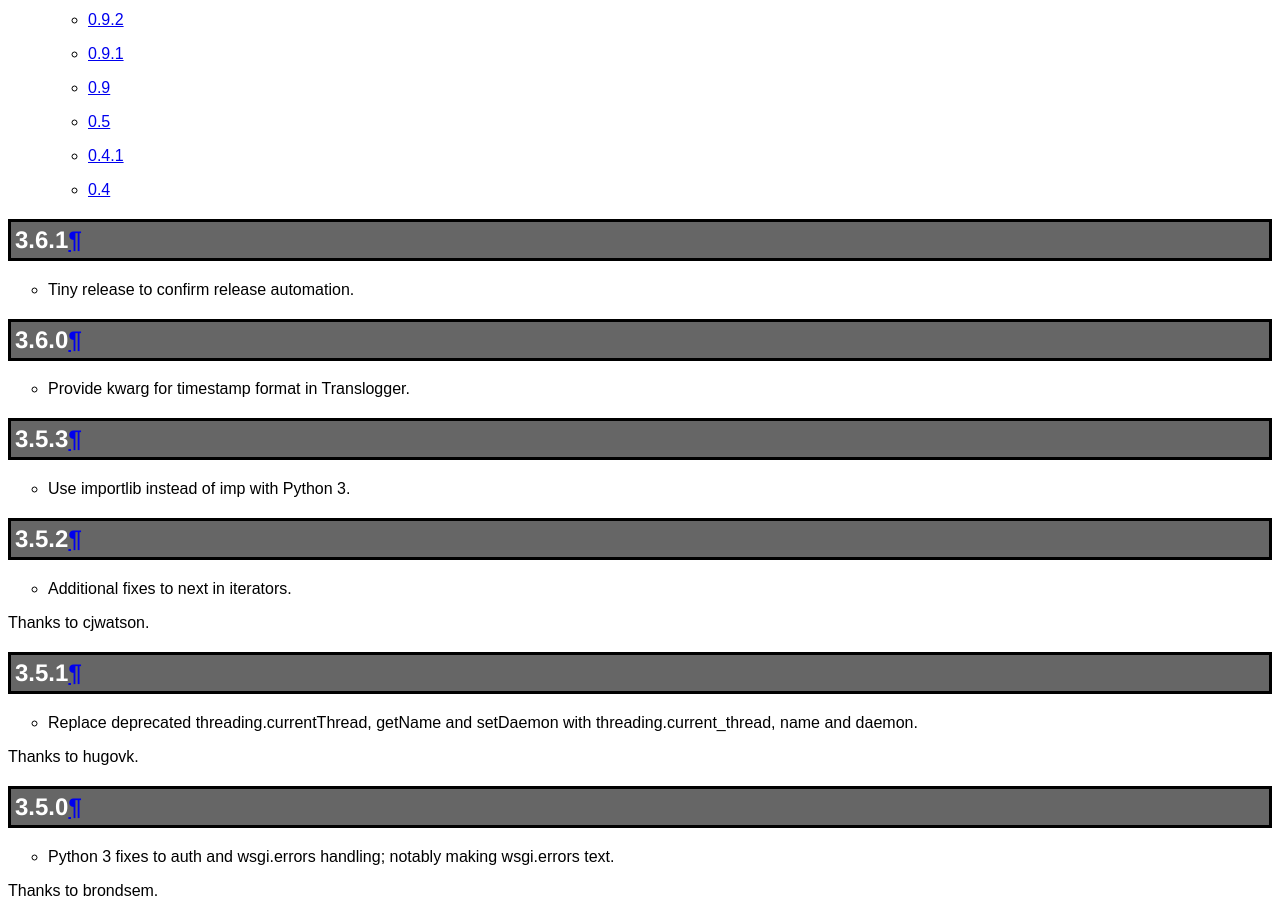
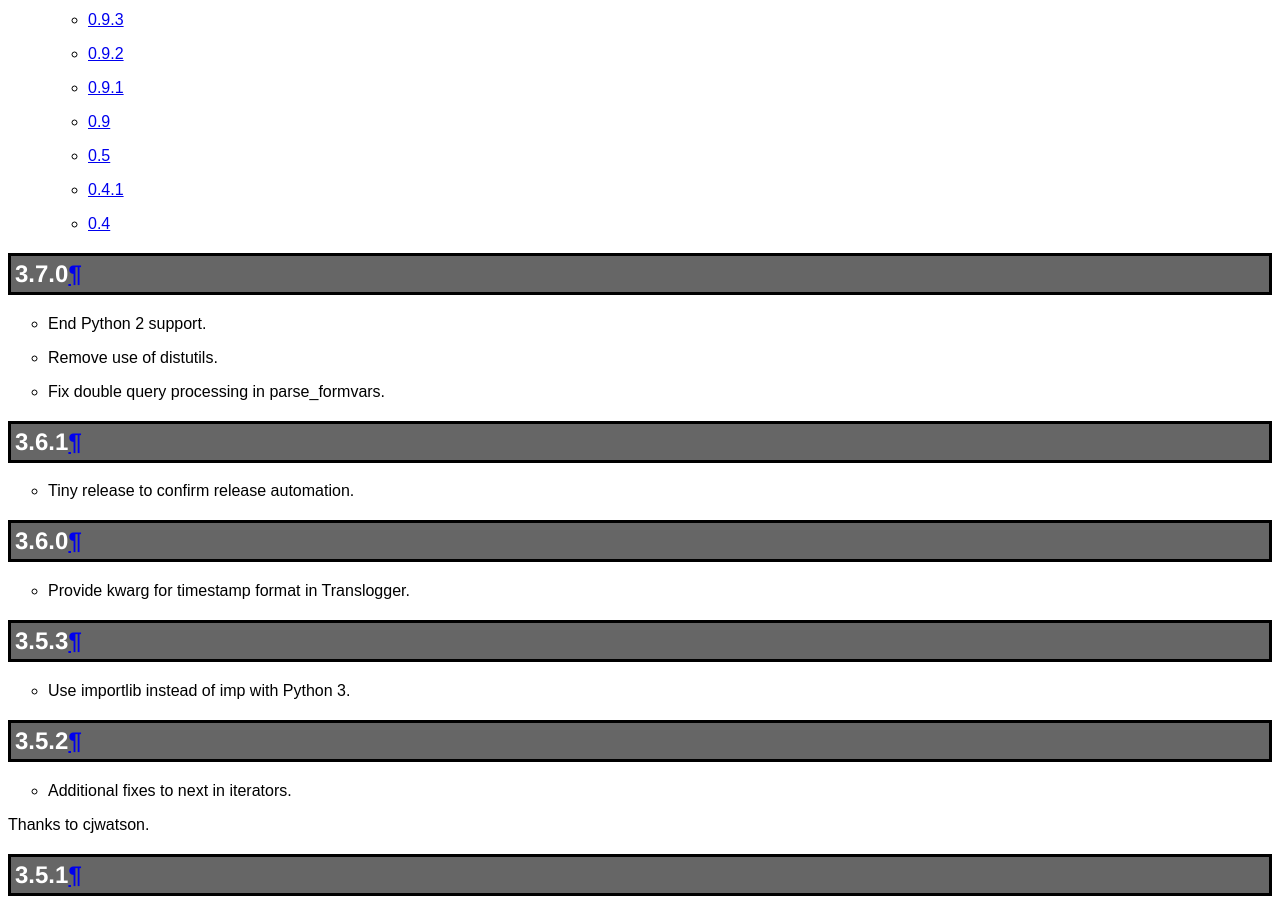
Before and after one commit to pasteorg/paste, a Sphinx documentation site: the page built from docs/news.txt, in a window 1280 px wide and 900 px high, scrolled down 2383 px. Built offline with Sphinx 7.4.7, drawn with Linux system fonts in a browser that asks for light colours.

Commit message:
Prepare a 3.7.0 release (#87)
See docs/news.txt for details

```diff
--- a/README.rst
+++ b/README.rst
@@ -2,6 +2,9 @@
 *Paste is in maintenance mode and recently moved from bitbucket to github.
 Patches are accepted to keep it on life support, but for the most part, please
 consider using other options.*
+
+**As of release 3.7.0 Paste no longer tries to support Python 2. If you are
+required to continue using Python 2 please pin an earlier version of Paste.**
 
 Paste provides several pieces of "middleware" (or filters) that can be nested
 to build web applications.  Each piece of middleware uses the WSGI (`PEP 333`_)
--- a/docs/news.txt
+++ b/docs/news.txt
@@ -2,6 +2,13 @@
 ====
 
 .. contents::
+
+3.7.0
+-----
+
+* End Python 2 support.
+* Remove use of distutils.
+* Fix double query processing in parse_formvars.
 
 3.6.1
 -----
--- a/setup.cfg
+++ b/setup.cfg
@@ -6,8 +6,5 @@
 [aliases]
 distribute = register sdist bdist_egg upload pudge publish
 
-[bdist_wheel]
-universal=1
-
 [tool:pytest]
 testpaths = tests
--- a/setup.py
+++ b/setup.py
@@ -7,7 +7,7 @@
 #
 # The final step will release to pypi and to Github
 
-__version__ = '3.6.1'
+__version__ = '3.7.0'
 
 from setuptools import setup, find_packages
 import sys, os
@@ -20,6 +20,7 @@
 
 setup(name="Paste",
       version=__version__,
+      python_requires=">=3",
       description="Tools for using a Web Server Gateway Interface stack",
       long_description=README,
       classifiers=[
@@ -28,6 +29,7 @@
         "License :: OSI Approved :: MIT License",
         "Programming Language :: Python",
         "Programming Language :: Python :: 3",
+        "Programming Language :: Python :: 3 :: Only"
         "Topic :: Internet :: WWW/HTTP",
         "Topic :: Internet :: WWW/HTTP :: Dynamic Content",
         "Topic :: Software Development :: Libraries :: Python Modules",
```
Also changed, not shown: 1 other file.
